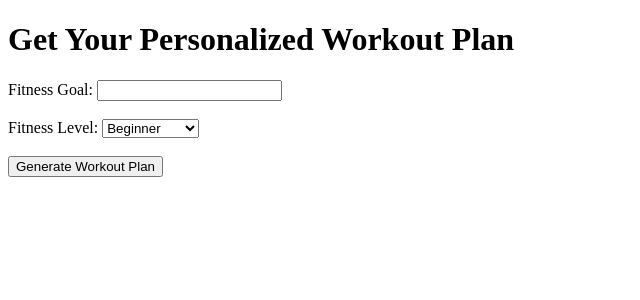
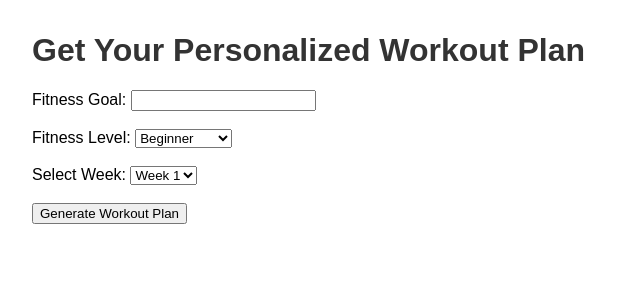
Before and after one commit to LClingner2/GAITProject, a Flask app: page / in a window 1280 px wide. Shown: the top 300 px of the page, without its empty margins (0-640 px from the left). Run offline with Flask 3, Linux system fonts and the light colour scheme.

Commit message:
added a drop down menu to select weeks

```diff
--- a/app.py
+++ b/app.py
@@ -15,15 +15,20 @@ app = Flask(__name__)
 @app.route("/", methods=["GET", "POST"])
 def home():
     workout_plan = ""
+    daily_workouts = []
+    selected_week = ""
+
     if request.method == "POST":
         goal = request.form.get("goal")
         fitness_level = request.form.get("fitness_level")
+        selected_week = request.form.get("week")
 
-        # Construct a 7-day workout plan prompt
+        # Construct a 7-day workout plan prompt with the selected week
         prompt = f"""
-        Generate a personalized 7-day workout plan for someone whose goal is '{goal}' and whose fitness level is '{fitness_level}'.
+        Generate a personalized 7-day workout plan for {selected_week} for someone whose goal is '{goal}' and whose fitness level is '{fitness_level}'.
         Provide a plan for each day of the week (Day 1 to Day 7), including warm-ups, main exercises, and cool-downs.
         """
+
         try:
             # Use ChatCompletion for chat-based models
             response = openai.ChatCompletion.create(
@@ -31,14 +36,18 @@ def home():
                 messages=[
                     {"role": "user", "content": prompt}
                 ],
-                max_tokens=500  # Ensure sufficient space for 7 days
+                max_tokens=700  # Ensure sufficient space for detailed plans
             )
             # Extract the generated workout plan
             workout_plan = response["choices"][0]["message"]["content"].strip()
+
+            # Split the workout plan by days using "Day X:" as the delimiter
+            daily_workouts = workout_plan.split("Day ")
+            daily_workouts = [f"Day {day.strip()}" for day in daily_workouts if day.strip()]
         except Exception as e:
             workout_plan = f"Error: {str(e)}"
 
-    return render_template("index.html", workout_plan=workout_plan)
+    return render_template("index.html", daily_workouts=daily_workouts, selected_week=selected_week)
 
 if __name__ == "__main__":
     app.run(debug=True)
--- a/templates/index.html
+++ b/templates/index.html
@@ -3,7 +3,31 @@
 <head>
     <meta charset="UTF-8">
     <meta name="viewport" content="width=device-width, initial-scale=1.0">
-    <title>Personalized Fitness Trainer</title>
+    <title>Personalized Workout Plan</title>
+    <style>
+        body {
+            font-family: Arial, sans-serif;
+            margin: 2rem;
+        }
+        h1 {
+            color: #333;
+        }
+        .workout-day {
+            margin-bottom: 1.5rem;
+            padding: 1rem;
+            border: 1px solid #ccc;
+            border-radius: 8px;
+            background-color: #f9f9f9;
+        }
+        .workout-day h2 {
+            margin-top: 0;
+            color: #555;
+        }
+        .workout-day p {
+            margin: 0.5rem 0;
+            line-height: 1.5;
+        }
+    </style>
 </head>
 <body>
     <h1>Get Your Personalized Workout Plan</h1>
@@ -18,12 +42,30 @@
             <option value="advanced">Advanced</option>
         </select><br><br>
 
+        <label for="week">Select Week:</label>
+        <select id="week" name="week">
+            <option value="Week 1">Week 1</option>
+            <option value="Week 2">Week 2</option>
+            <option value="Week 3">Week 3</option>
+            <option value="Week 4">Week 4</option>
+        </select><br><br>
+
         <button type="submit">Generate Workout Plan</button>
     </form>
 
-    {% if workout_plan %}
-    <h2>Your Personalized Workout Plan:</h2>
-    <p>{{ workout_plan }}</p>
+    {% if daily_workouts %}
+        <h2>Your Personalized {{ selected_week }} Workout Plan:</h2>
+        {% for day in daily_workouts %}
+            <div class="workout-day">
+                <h2>{{ day.split(':')[0] }}</h2>
+                {% set day_content = day.split(':', 1)[1] %}
+                {% for line in day_content.splitlines() %}
+                    {% if line.strip() %}
+                        <p>{{ line.strip() }}</p>
+                    {% endif %}
+                {% endfor %}
+            </div>
+        {% endfor %}
     {% endif %}
 </body>
 </html>
```
